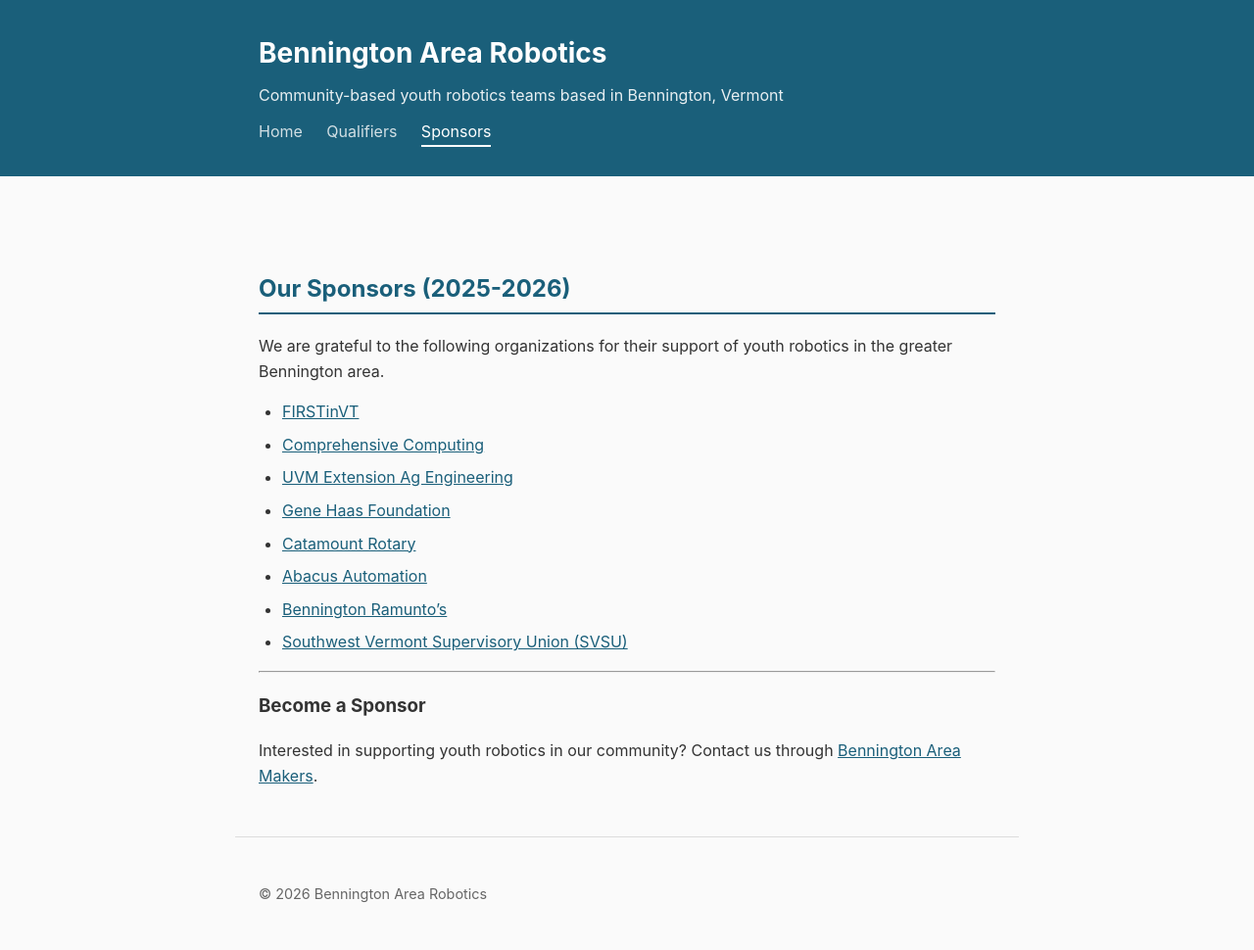
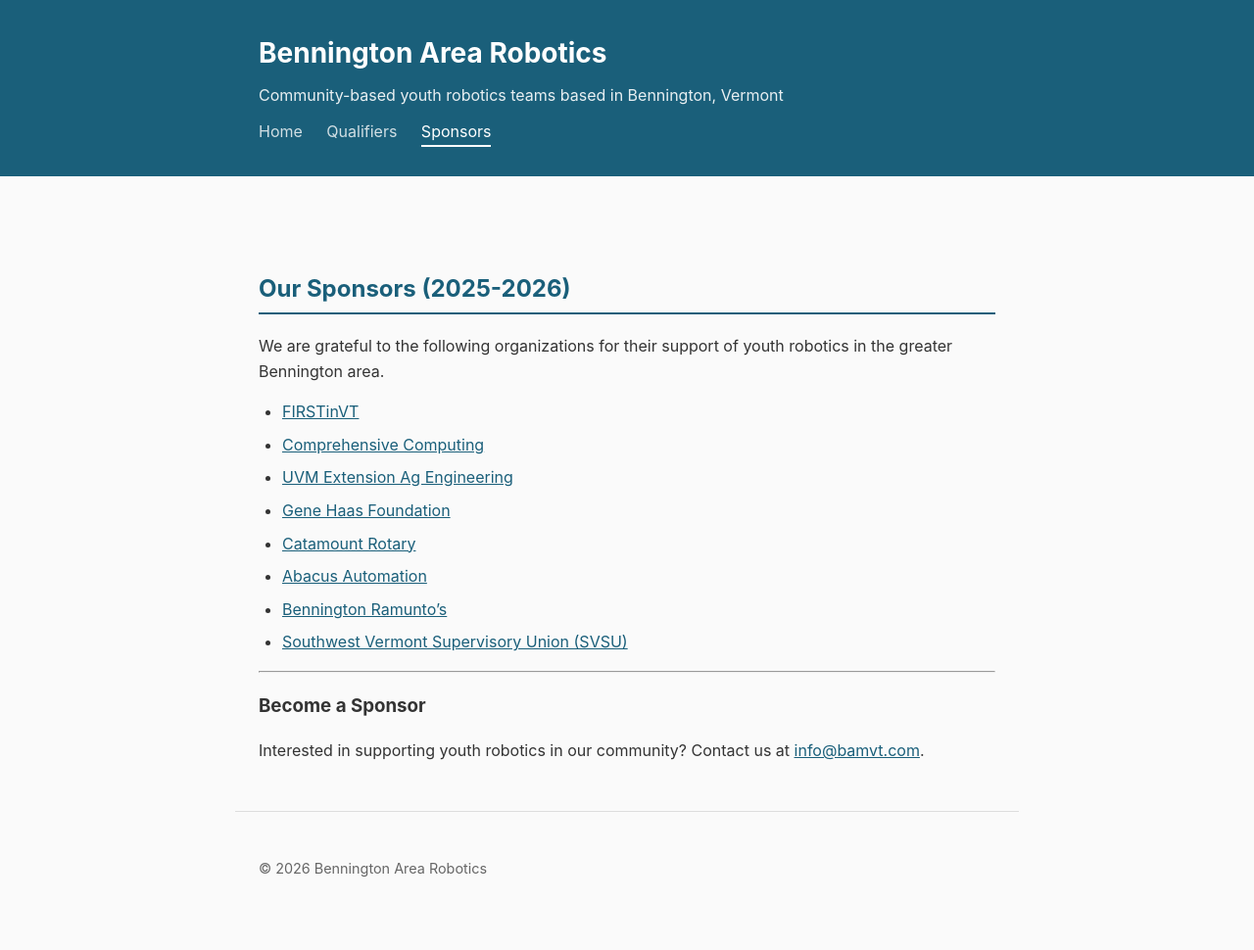
Before and after one commit to bennington-area-robotics/bennington-area-robotics.github.io, a Jekyll site: the page built from sponsors.md, in a window 1280 px wide. Shown: the whole page at 98% size. Built offline with Jekyll 4.4.1, drawn with Linux system fonts in a browser that asks for light colours; after the commit the page ends 945 px from its top, so only the background shows below that.

Commit message:
updates sponsors

```diff
--- a/sponsors.md
+++ b/sponsors.md
@@ -20,4 +20,4 @@ We are grateful to the following organizations for their support of youth roboti
 
 ### Become a Sponsor
 
-Interested in supporting youth robotics in our community? Contact us through [Bennington Area Makers](https://www.bamvt.com).
+Interested in supporting youth robotics in our community? Contact us at [info@bamvt.com](mailto:info@bamvt.com?subject=Robotics%20Sponsorship).
```
